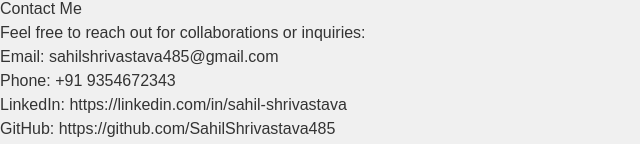
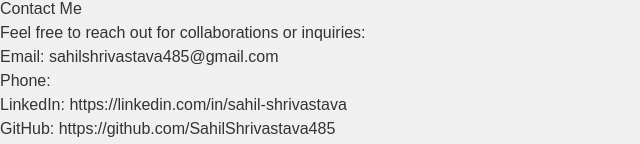
Before and after one commit to SahilShrivastava485/my-portfolio, a Next.js app: page / in a window 1280 px wide. Shown: the part 3400-3544 px from the top of the page, without its empty margins (0-640 px from the left). Built offline with nearby package versions, Linux system fonts and the light colour scheme.

Commit message:
changes in data

```diff
--- a/src/data.js
+++ b/src/data.js
@@ -11,7 +11,6 @@
   },
   contact: {
     email: "sahilshrivastava485@gmail.com",
-    phone: "+91 9354672343",
     linkedin: "https://linkedin.com/in/sahil-shrivastava",
     github: "https://github.com/SahilShrivastava485"
   }
```
